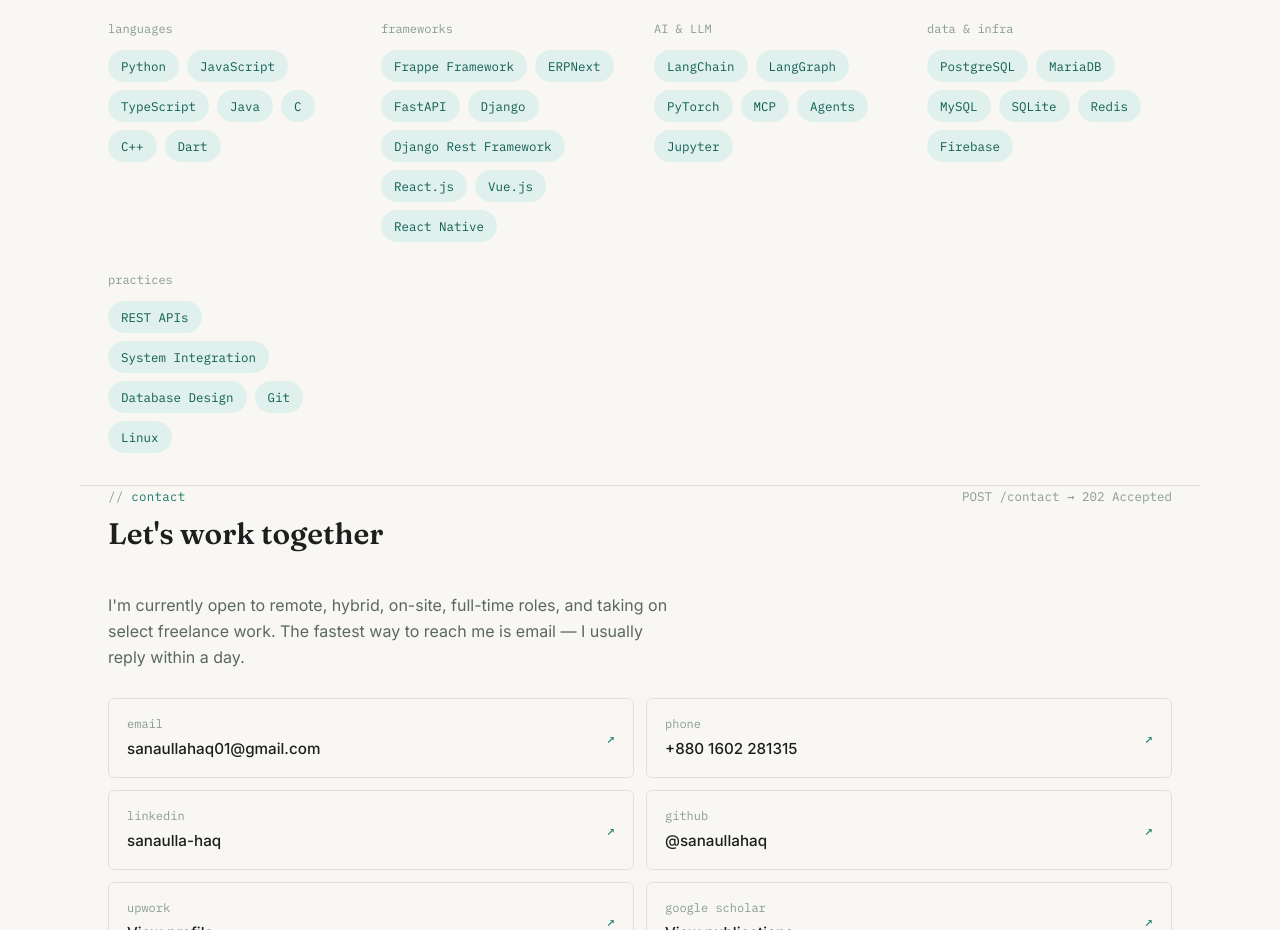
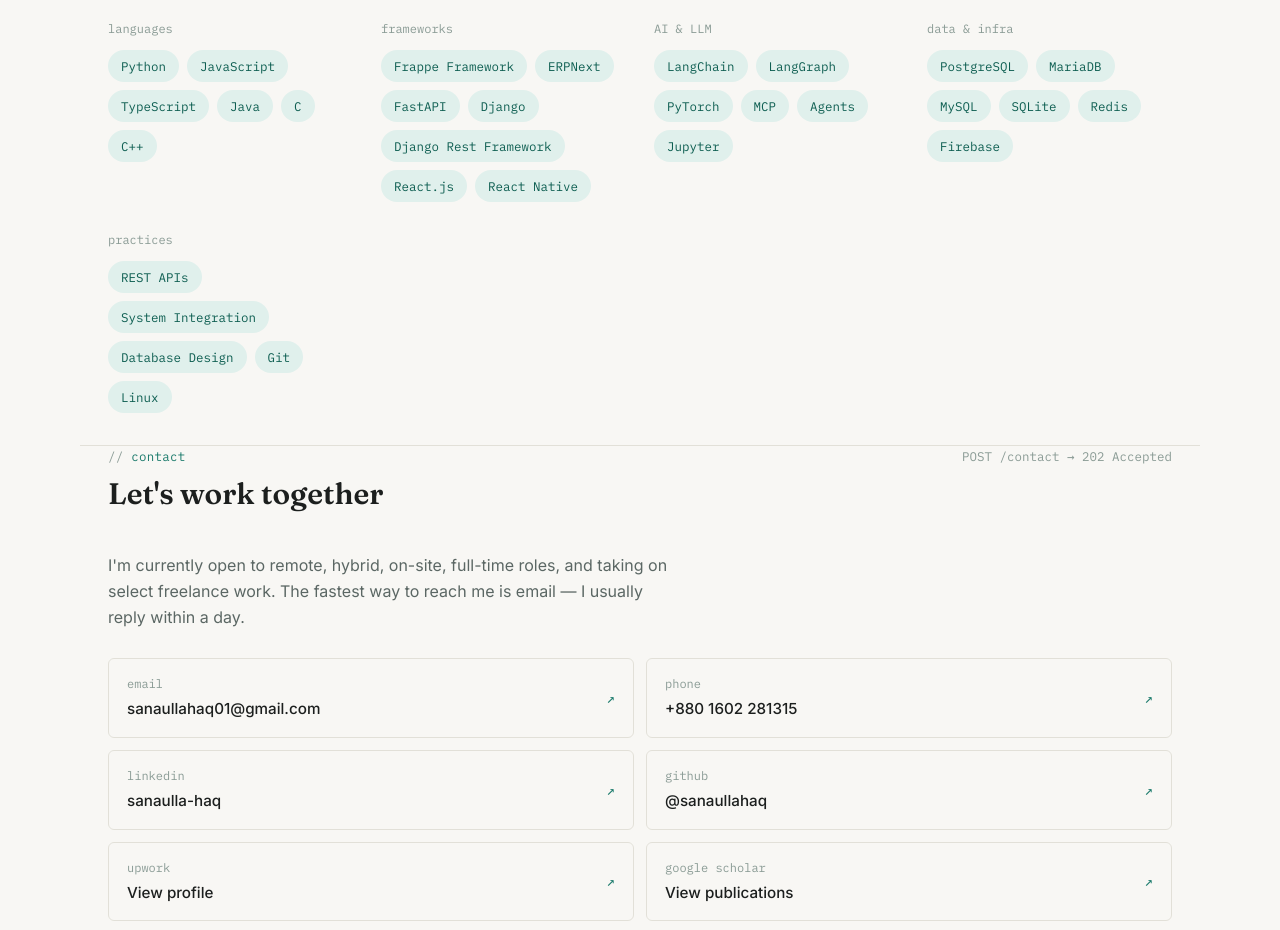
Before and after one commit to sanaullahaq/sanaullahaq.github.io, a website: page index.html in a window 1280 px wide. Shown: the part 4700-5630 px from the top of the page. Drawn offline with Linux system fonts and the light colour scheme.

Commit message:
remove Dart and Vue.js from skills list for clarity

```diff
--- a/index.html
+++ b/index.html
@@ -436,7 +436,7 @@
         <p class="skill-group-label">languages</p>
         <div class="tag-list">
           <span class="tag">Python</span><span class="tag">JavaScript</span><span class="tag">TypeScript</span>
-          <span class="tag">Java</span><span class="tag">C</span><span class="tag">C++</span><span class="tag">Dart</span>
+          <span class="tag">Java</span><span class="tag">C</span><span class="tag">C++</span>
         </div>
       </div>
       <div class="reveal">
@@ -444,7 +444,7 @@
         <div class="tag-list">
           <span class="tag">Frappe Framework</span><span class="tag">ERPNext</span><span class="tag">FastAPI</span>
           <span class="tag">Django</span><span class="tag">Django Rest Framework</span><span class="tag">React.js</span>
-          <span class="tag">Vue.js</span><span class="tag">React Native</span>
+          <span class="tag">React Native</span>
         </div>
       </div>
       <div class="reveal">
```
